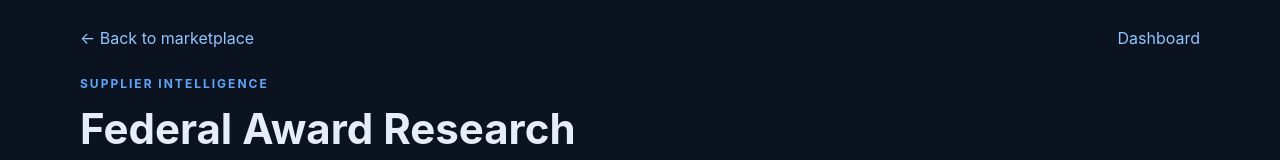
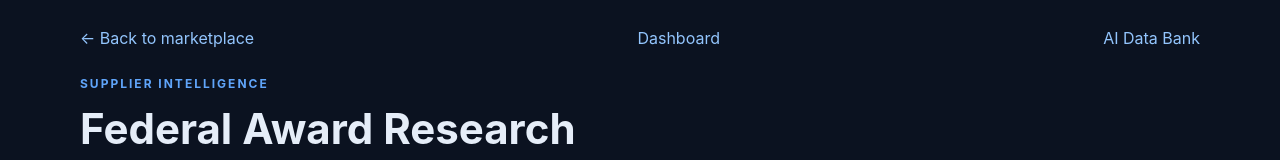
Before and after one commit to coffeyjessie996-ux/AiDataMarketplacefinal, a Next.js app in the folder apps/web/: page /suppliers in a window 1280 px wide. Shown: the top 160 px of the page. Built offline with nearby package versions, Linux system fonts and the light colour scheme; no server answers.

Commit message:
Link supplier research to Data Bank

```diff
--- a/apps/web/app/suppliers/page.tsx
+++ b/apps/web/app/suppliers/page.tsx
@@ -99,6 +99,7 @@ export default function SupplierResearchPage() {
         <nav style={{ display: 'flex', justifyContent: 'space-between', gap: 16, alignItems: 'center', marginBottom: 28 }}>
           <a href="/" style={{ color: '#93c5fd', textDecoration: 'none' }}>← Back to marketplace</a>
           <a href="/dashboard" style={{ color: '#93c5fd', textDecoration: 'none' }}>Dashboard</a>
+          <a href="/data-bank" style={{ color: '#93c5fd', textDecoration: 'none' }}>AI Data Bank</a>
         </nav>
         <header style={{ marginBottom: 24 }}>
           <p style={{ color: '#60a5fa', letterSpacing: 2, fontSize: 12, fontWeight: 700 }}>SUPPLIER INTELLIGENCE</p>
```
